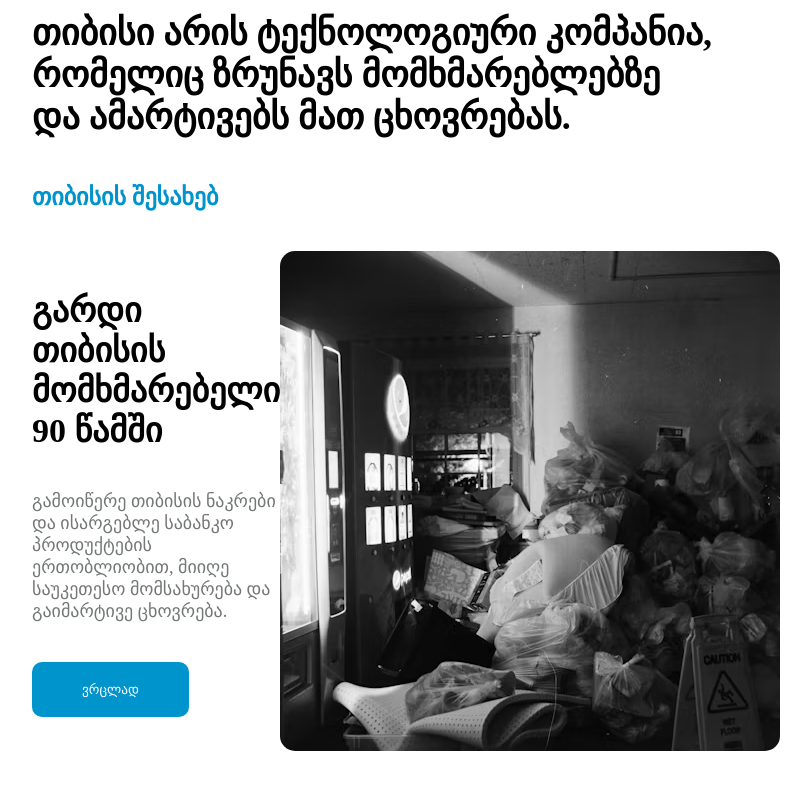
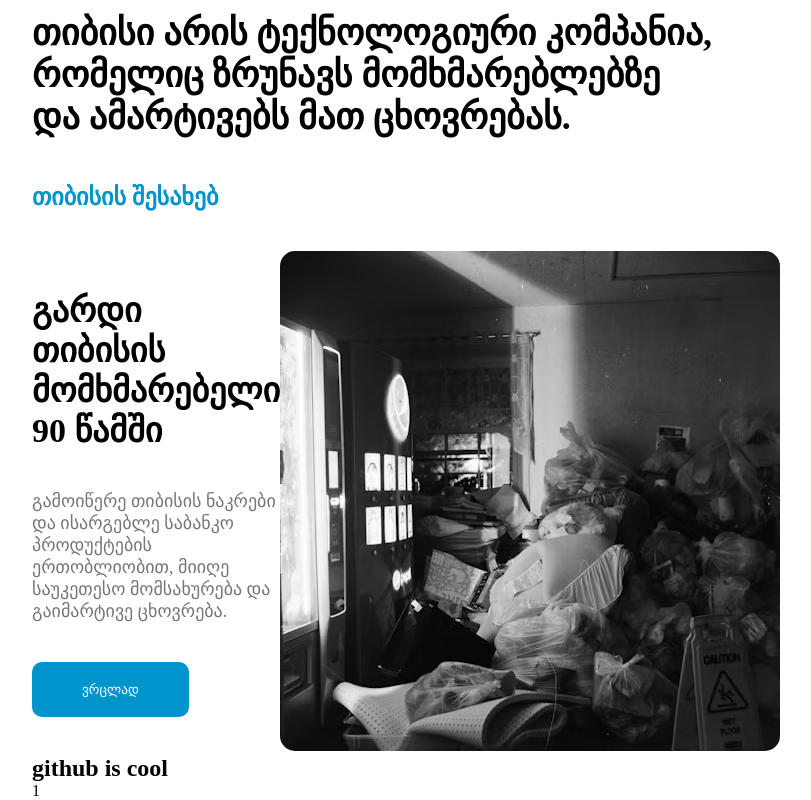
Before and after one commit to Giotsartsidze/TBCcopy, a plain HTML site: page index.html in a window 1280 px wide. Shown: the part 842-1642 px from the top of the page, without its empty margins (268-1079 px from the left). Before the commit the page ends 1597 px from the top, so only its background shows below. Drawn offline with Linux system fonts and the light colour scheme.

Commit message:
adeed h1 in bottom of the page

```diff
--- a/index.html
+++ b/index.html
@@ -53,5 +53,9 @@
             <img src="rame.avif" alt="">
         </div>
     </section>
+
+    <section>
+        <h1>github is cool</h1>1
+    </section>
 </body>
 </html>
```
